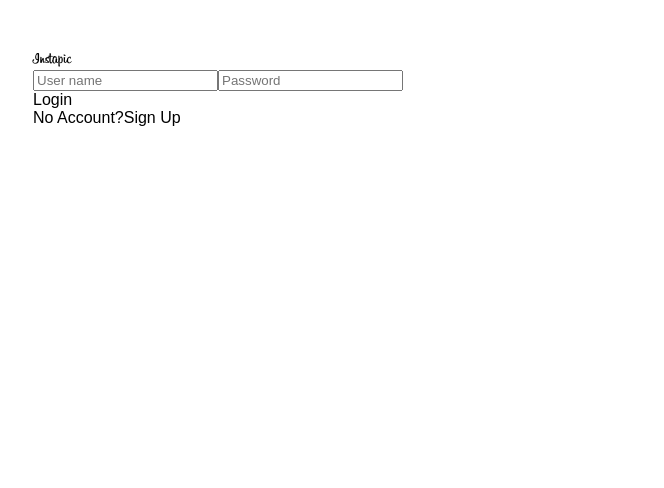
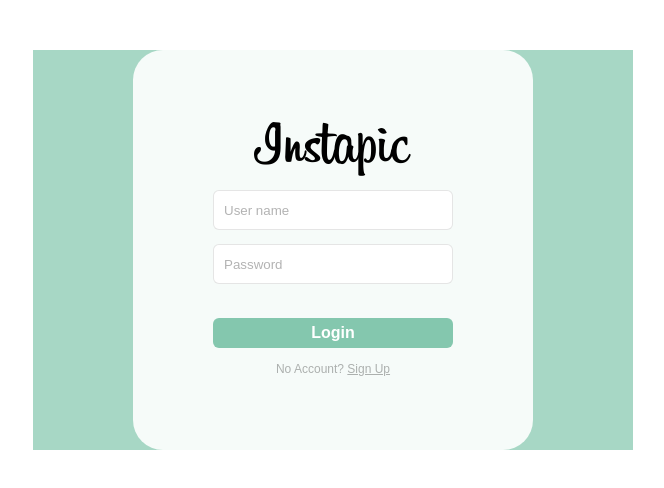
Before and after one commit to hankchiutw/reap-demo-frontend, an Angular app: page /login in a window 1280 px wide. Shown: the top 488 px of the page, without its empty margins (307-971 px from the left). Built offline with nearby package versions, Linux system fonts and the light colour scheme; no server answers.

Commit message:
feat(login-form): complete UI

```diff
--- a/apps/instapic/src/app/pages/login/login.component.scss
+++ b/apps/instapic/src/app/pages/login/login.component.scss
@@ -0,0 +1,7 @@
+:host {
+  display: flex;
+  justify-content: center;
+  align-items: center;
+  height: 100%;
+  background: #a7d7c5;
+}
--- a/apps/instapic/src/app/shared/api/api.service.ts
+++ b/apps/instapic/src/app/shared/api/api.service.ts
@@ -29,7 +29,7 @@ export class ApiService {
     return this.http.request<ApiResult>(method, url, requestOptions).pipe(
       map(({ result, errorMessage }) => {
         if (errorMessage) {
-          throw new Error(errorMessage);
+          throw errorMessage;
         }
         return result;
       })
--- a/apps/instapic/src/app/ui/login-form/login-form.component.html
+++ b/apps/instapic/src/app/ui/login-form/login-form.component.html
@@ -1,15 +1,25 @@
 <div class="title">Instapic</div>
-<div [formGroup]="formGroup">
-  <input type="text" placeholder="User name" formControlName="username" />
-  <input type="password" placeholder="Password" formControlName="password" />
+<div class="form" [formGroup]="formGroup">
+  <div class="row">
+    <input type="text" placeholder="User name" formControlName="username" />
+  </div>
+  <div class="row">
+    <input type="password" placeholder="Password" formControlName="password" />
+  </div>
+
+  <div class="error-message">{{ errorMessage$ | async }}</div>
   <div *ngIf="!useSignUp">
-    <div (click)="doLogin()">Login</div>
-    <div>No Account?<span (click)="useSignUp = true">Sign Up</span></div>
+    <div class="row submit-button" (click)="doLogin()">Login</div>
+    <div class="row hint">
+      No Account?&nbsp;<span (click)="useSignUp = true; reset()">Sign Up</span>
+    </div>
   </div>
   <div *ngIf="useSignUp">
-    <div (click)="doSignUp()">Sign up</div>
-    <div>
-      Already Have An Account?<span (click)="useSignUp = false">Login</span>
+    <div class="row submit-button" (click)="doSignUp()">Sign up</div>
+    <div class="row hint">
+      Already Have An Account?&nbsp;<span (click)="useSignUp = false; reset()"
+        >Login</span
+      >
     </div>
   </div>
 </div>
--- a/apps/instapic/src/app/ui/login-form/login-form.component.scss
+++ b/apps/instapic/src/app/ui/login-form/login-form.component.scss
@@ -1,3 +1,63 @@
+:host {
+  border-radius: 30px;
+  background: #f6fbf9;
+  text-align: center;
+  min-width: 400px;
+  min-height: 400px;
+  display: flex;
+  justify-content: center;
+  align-items: center;
+  flex-direction: column;
+}
+
 .title {
   font-family: Billabong;
+  font-size: 64px;
 }
+
+.form {
+  width: 60%;
+}
+
+input {
+  height: 40px;
+  border-radius: 6px;
+  border: solid 1px rgba(0, 0, 0, 0.1);
+  color: rgba(0, 0, 0, 0.5);
+  padding: 0 10px;
+  width: 100%;
+
+  &::placeholder {
+    color: rgba(0, 0, 0, 0.3);
+  }
+}
+
+.row {
+  margin-bottom: 14px;
+}
+
+.error-message {
+  font-size: 14px;
+  position: absolute;
+  color: #fb7b7b;
+}
+
+.submit-button {
+  background: #84c7ae;
+  color: white;
+  border-radius: 6px;
+  padding: 6px;
+  font-weight: bold;
+  margin-top: 34px;
+  cursor: pointer;
+}
+
+.hint {
+  font-size: 12px;
+  color: rgba(0, 0, 0, 0.3);
+
+  span {
+    text-decoration: underline;
+    cursor: pointer;
+  }
+}
--- a/apps/instapic/src/app/ui/login-form/login-form.component.ts
+++ b/apps/instapic/src/app/ui/login-form/login-form.component.ts
@@ -1,6 +1,8 @@
 import { Component, ChangeDetectionStrategy } from '@angular/core';
 import { FormBuilder } from '@angular/forms';
 import { LoginFormUsecase } from './login-form.usecase';
+import { Subject } from 'rxjs';
+import { catchError } from 'rxjs/operators';
 
 @Component({
   selector: 'app-login-form',
@@ -17,18 +19,42 @@ export class LoginFormComponent {
 
   public useSignUp = false;
 
+  public errorMessage$ = new Subject<string>();
+
   constructor(private fb: FormBuilder, private usecase: LoginFormUsecase) {}
 
   public doLogin() {
     this.usecase
       .doLogin(this.formValue('username'), this.formValue('password'))
+      .pipe(
+        catchError((e) => {
+          this.errorMessage$.next(e);
+          return null;
+        })
+      )
       .subscribe();
   }
 
   public doSignUp() {
     this.usecase
       .doSignUp(this.formValue('username'), this.formValue('password'))
-      .subscribe();
+      .pipe(
+        catchError((e) => {
+          this.errorMessage$.next(e);
+          return null;
+        })
+      )
+      .subscribe(() => {
+        this.reset();
+        alert('Sign up successfully');
+        this.useSignUp = false;
+      });
+  }
+
+  public reset() {
+    this.errorMessage$.next('');
+    this.formGroup.get('username').setValue('');
+    this.formGroup.get('password').setValue('');
   }
 
   private formValue(name: string) {
```
